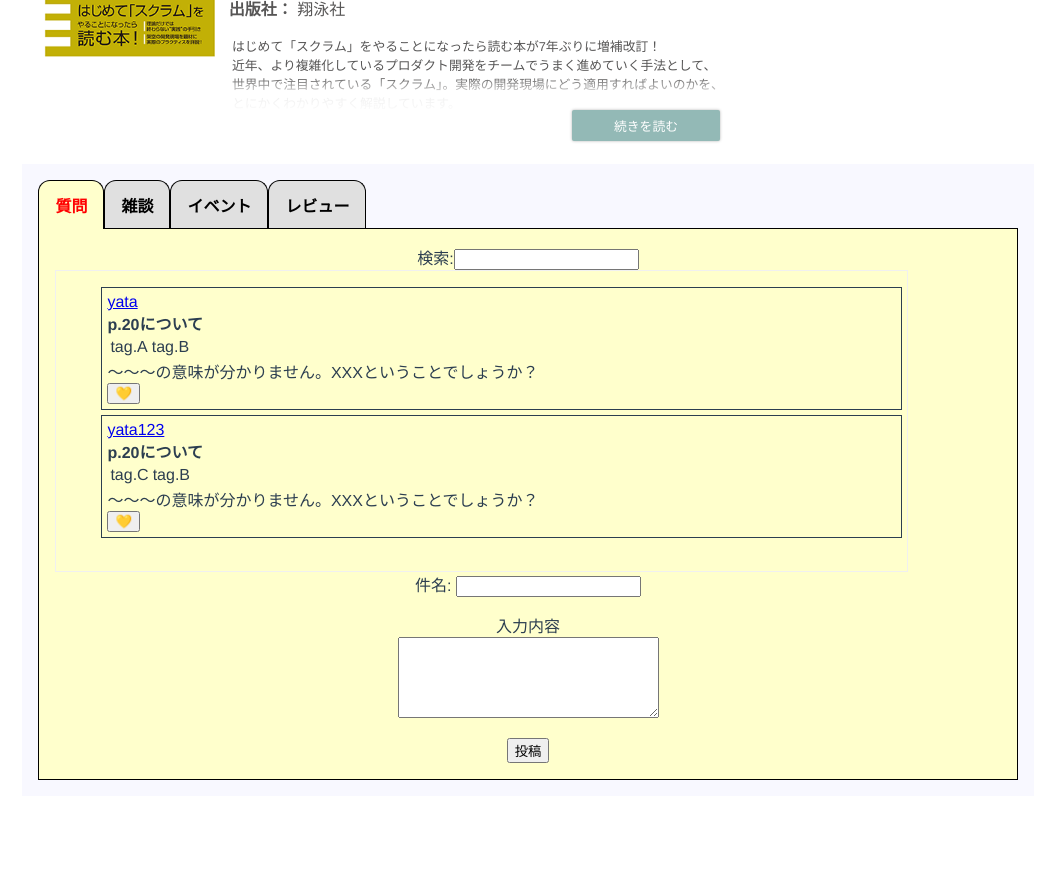
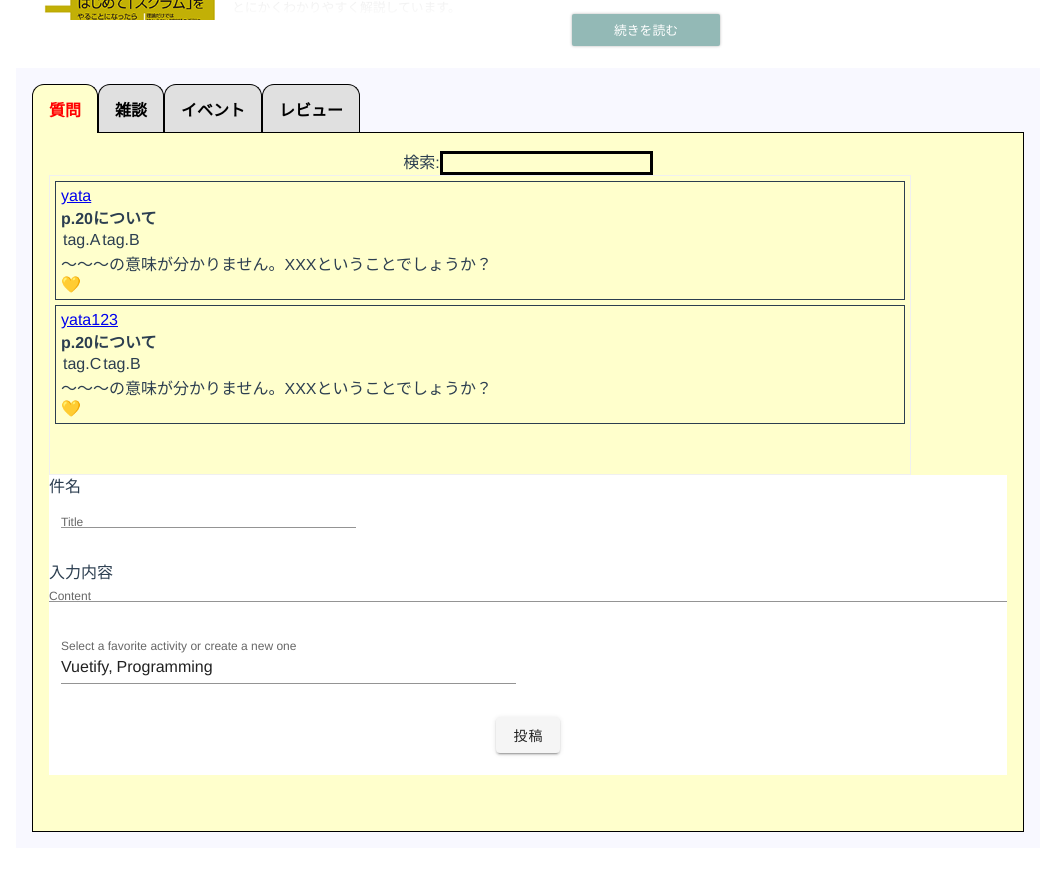
Before and after one commit to R-Yoshikawa/muscle-alchol, a Vue app: page / in a window 1280 px wide. Shown: the part 280-1150 px from the top of the page, without its empty margins (112-1167 px from the left). Before the commit the page ends 1084 px from the top, so only its background shows below. Built offline with nearby package versions, Linux system fonts and the light colour scheme.

Commit message:
タグ入力のため、vuetifyを試し始めた
投稿にて件名、内容を打てなくなっている ToT

```diff
--- a/package.json
+++ b/package.json
@@ -9,7 +9,8 @@
   },
   "dependencies": {
     "core-js": "^3.6.5",
-    "vue": "^2.6.11"
+    "vue": "^2.6.11",
+    "vuetify": "^2.6.1"
   },
   "devDependencies": {
     "@vue/cli-plugin-babel": "~4.5.0",
--- a/src/components/BookThread.vue
+++ b/src/components/BookThread.vue
@@ -22,12 +22,12 @@
         >レビュー</label
       >
 
-      <div class="tabcontent" id="tabcontent1">
+      <div class="tabcontent" id="tabcontent1" style="height: 700px">
         <div style="text-align: center">
           検索:<input
             type="text"
             name="content"
-            style="display: inline-block"
+            style="display: inline-block; border: solid"
           />
         </div>
         <div class="scrollbar">
@@ -89,17 +89,46 @@
             </li>
           </ul>
         </div>
-        <form action="#" method="post" style="text-align: center">
-          <div style="text-align: center">
-            件名:
-            <input type="text" name="content" style="display: inline-block" />
-          </div>
-          <p>
-            入力内容<br />
-            <textarea name="comment" cols="30" rows="5"></textarea>
-          </p>
-          <button type="submit">投稿</button>
-        </form>
+        <v-app style="text-align: center; height: 300px">
+          <v-form action="#" method="post" style="text-align: center">
+            <v-container>
+              <v-row> 件名 </v-row>
+              <v-row>
+                <v-col cols="12" md="4">
+                  <v-text-field
+                    name="title"
+                    v-model="title"
+                    label="Title"
+                    required
+                  ></v-text-field>
+                </v-col>
+              </v-row>
+              <v-row> 入力内容<br /> </v-row>
+              <v-row>
+                <v-text-field
+                  name="content"
+                  cols="30"
+                  rows="5"
+                  v-model="content"
+                  label="Content"
+                  required
+                ></v-text-field>
+              </v-row>
+
+              <v-row>
+                <v-col cols="6">
+                  <v-combobox
+                    v-model="select"
+                    :items="items"
+                    label="Select a favorite activity or create a new one"
+                    multiple
+                  ></v-combobox>
+                </v-col>
+              </v-row>
+            </v-container>
+            <v-btn type="submit">投稿</v-btn>
+          </v-form>
+        </v-app>
       </div>
 
       <div class="tabcontent" id="tabcontent2">
@@ -107,7 +136,7 @@
           検索:<input
             type="text"
             name="content"
-            style="display: inline-block"
+            style="display: inline-block; border: solid"
           />
         </div>
         <div class="scrollbar">
@@ -204,6 +233,10 @@ export default {
     return {
       sampleReview,
       sampleQuestion,
+      select: ["Vuetify", "Programming"],
+      items: ["Programming", "Design", "Vue", "Vuetify"],
+      title: "title",
+      content: "hoge",
     };
   },
 };
--- a/src/main.js
+++ b/src/main.js
@@ -1,10 +1,14 @@
 import Vue from "vue";
 import App from "./App.vue";
 import router from "./router";
+import Vuetify from "vuetify";
+import "vuetify/dist/vuetify.min.css";
+Vue.use(Vuetify);
 
 Vue.config.productionTip = false;
 
 new Vue({
   router,
+  vuetify: new Vuetify(),
   render: (h) => h(App),
 }).$mount("#app");
```
Also changed, not shown: 1 other file (tests, documents, lock files or other folders).
